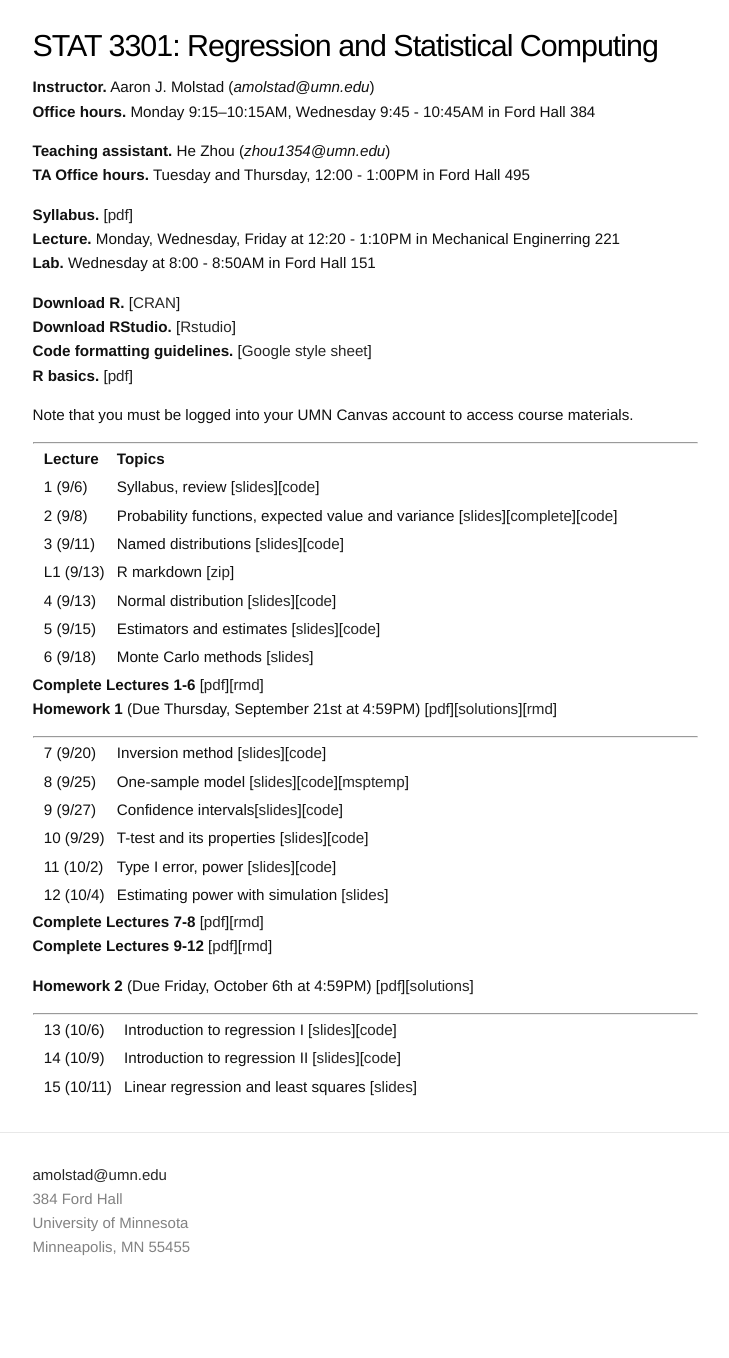
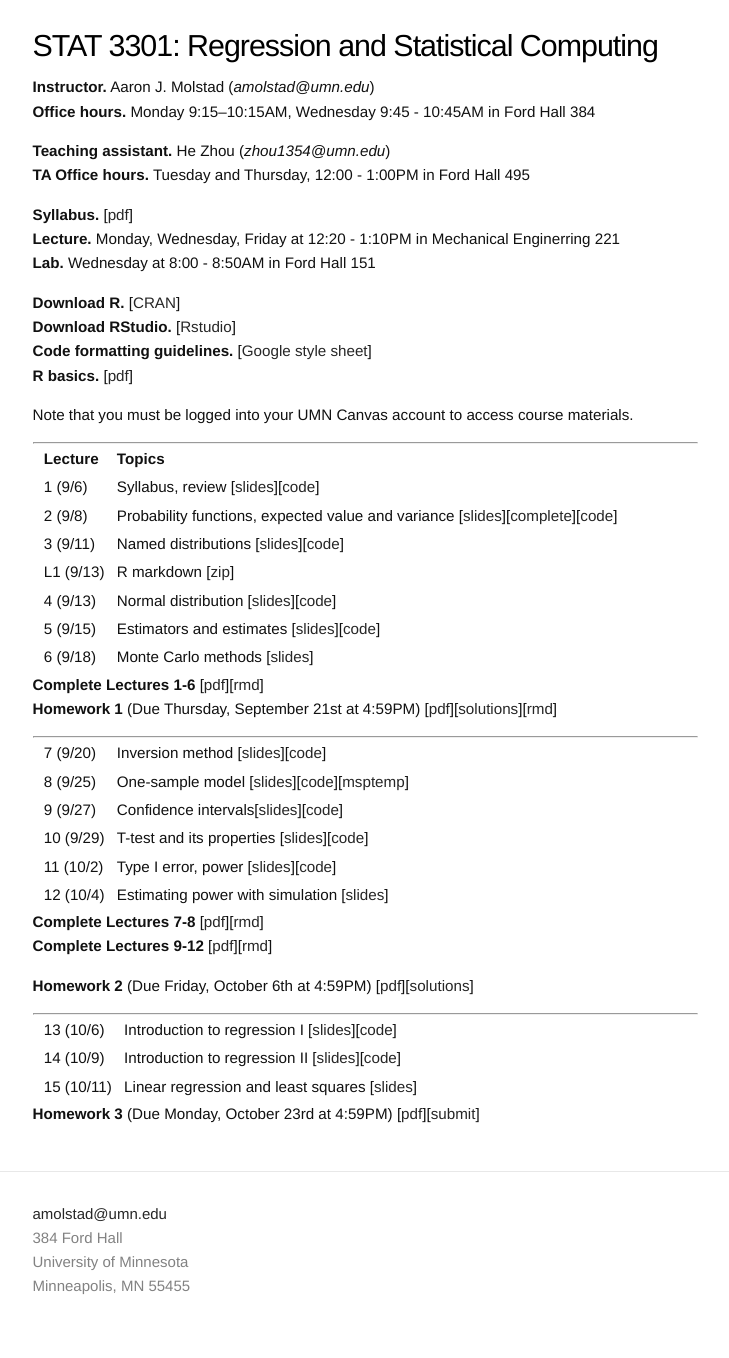
Before and after one commit to ajmolstad/ajmolstad.github.io, a Jekyll site: the page built from F23_STAT3301.md, in a window 1280 px wide. Shown: the whole page, without its empty margins (275-1004 px from the left). Built offline with Jekyll 4.4.1, drawn with Linux system fonts in a browser that asks for light colours; before the commit the page ends 1319 px from its top, so only the background shows below that.

Commit message:
Update F23_STAT3301.md

```diff
--- a/F23_STAT3301.md
+++ b/F23_STAT3301.md
@@ -51,10 +51,14 @@ Note that you must be logged into your UMN Canvas account to access course mater
 **Complete Lectures 7-8** [[pdf](https://canvas.umn.edu/files/38553324/download?download_frd=1)][[rmd](https://canvas.umn.edu/files/38553318/download?download_frd=1)]
 **Complete Lectures 9-12** [[pdf](https://canvas.umn.edu/files/38553325/download?download_frd=1)][[rmd](https://canvas.umn.edu/files/38553319/download?download_frd=1)]
 
-**Homework 2** (Due Friday, October 6th at 4:59PM) [[pdf](https://canvas.umn.edu/files/38354993/download?download_frd=1)][[solutions](https://canvas.umn.edu/files/38500383/download?download_frd=1)]
+**Homework 2** (Due Friday, October 6th at 4:59PM) [[pdf](https://canvas.umn.edu/files/38556535/download?download_frd=1)][[solutions](https://canvas.umn.edu/files/38500383/download?download_frd=1)]
 
 ----------------------
 
 || 13 (10/6) || Introduction to regression I [[slides](https://canvas.umn.edu/files/38420844/download?download_frd=1)][[code](https://canvas.umn.edu/files/38420856/download?download_frd=1)] ||
 || 14 (10/9) || Introduction to regression II [[slides](https://canvas.umn.edu/files/38489123/download?download_frd=1)][[code](https://canvas.umn.edu/files/38553961/download?download_frd=1)] ||
 || 15 (10/11) ||Linear regression and least squares [[slides](https://canvas.umn.edu/files/38552431/download?download_frd=1)] ||
+
+
+
+**Homework 3** (Due Monday, October 23rd at 4:59PM) [[pdf](https://canvas.umn.edu/files/38556198/download?download_frd=1)][[submit](https://canvas.umn.edu/courses/389122/assignments/3489034)]
```
